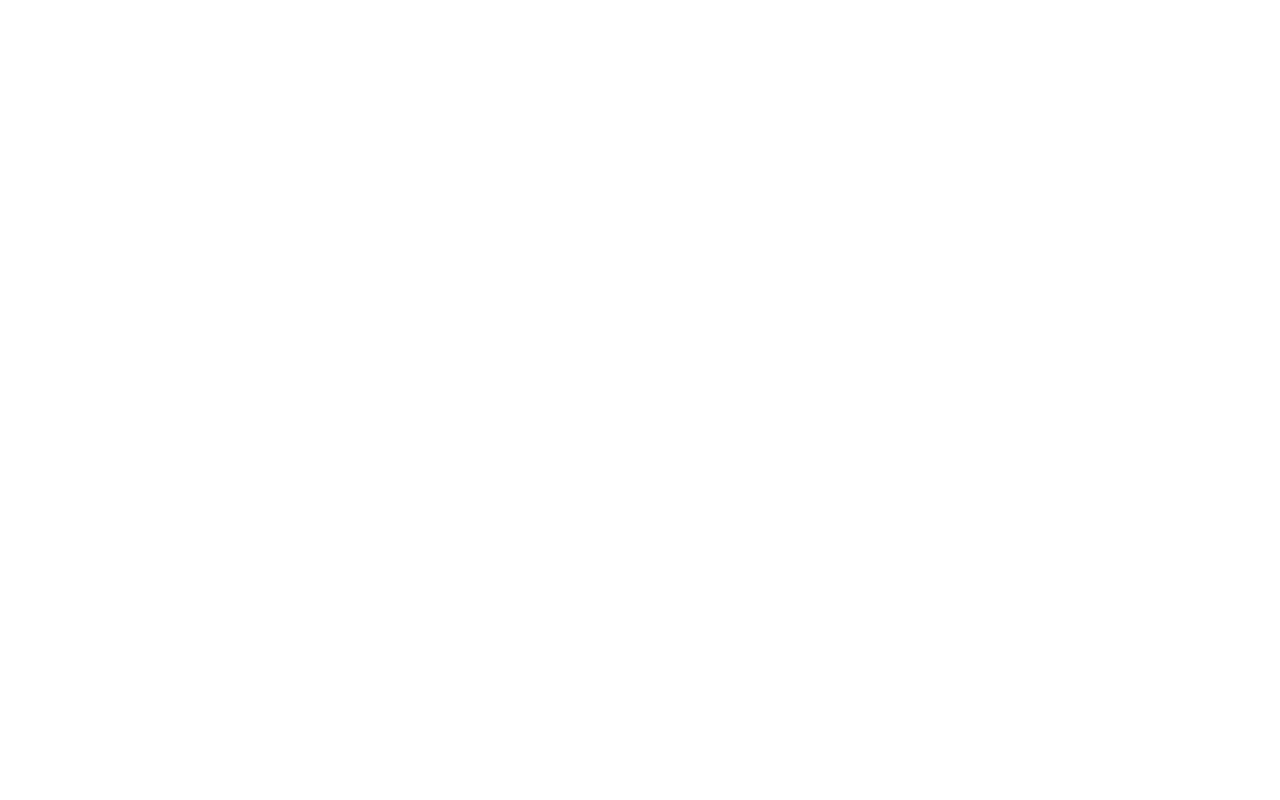
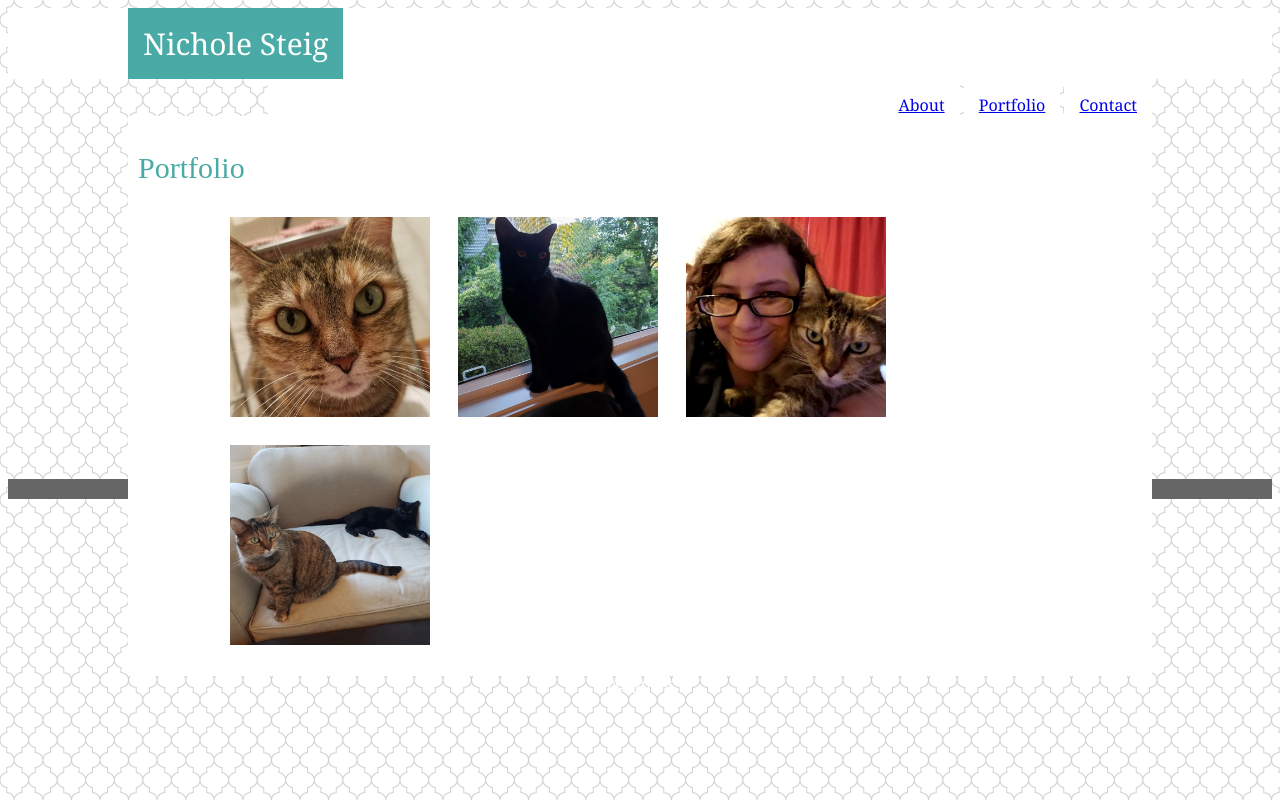
Before and after one commit to NicholeSteig/Homework1, a plain HTML site: page portfolio.html in a window 1280 px wide. Drawn offline with Linux system fonts and the light colour scheme.

Commit message:
added portfolio

```diff
--- a/assets/css/style.css
+++ b/assets/css/style.css
@@ -97,3 +97,12 @@
     height: 20px;
     margin: 400px 0 0 0;
   }
+
+.photos{
+  padding: 12px 12px 12px 12px;
+  display: inline-block;
+}
+
+.allphotos{
+  padding: 0 80px 0 80px;
+}
--- a/portfolio.html
+++ b/portfolio.html
@@ -1,3 +1,71 @@
 <!DOCTYPE html>
 <html lang="en-us">
 <link rel="stylesheet" type="text/css" href="assets/css/style.css">
+
+
+<div class="headbar">
+    <div class="headertext">
+        <div class="name">
+            Nichole Steig
+        </div>
+
+        <div class="links">
+            <div class="about">
+                <a href="index.html">About</a>
+
+
+            </div>
+            <div class="portfolio">
+                <a href="portfolio.html">Portfolio</a>
+            </div>
+
+            <div class="contact">
+                <a href="contact.html">Contact</a>
+            </div>
+
+        </div>
+    </div>
+</div>
+
+</div class="backpicture">
+
+<body background="assets/pictures/hotel-wallpaper.png"></body>
+</div>
+
+
+<div class="main">
+
+
+
+    <div class="body">
+
+        <div class="aboutme">
+            Portfolio
+        </div>
+
+        <div class="allphotos">
+
+            <div class="photos">
+                <img src="assets/pictures/Pandoraface.jpg" width="200" height="200">
+            </div>
+            <div class="photos">
+                <img src="assets/pictures/Wednesday.jpg" width="200" height="200">
+            </div>
+            <div class="photos">
+                <img src="assets/pictures/me+beans2.jpg" width="200" height="200">
+            </div>
+            <div class="photos">
+                <img src="assets/pictures/bofs.jpg" width="200" height="200">
+            </div>
+
+
+
+        </div>
+    </div>
+</div>
+
+<div class="footer">
+    <footer>copyright</footer>
+</div>
+
+</html>
```
Also changed, not shown: contact.html (+65 -0 lines).
